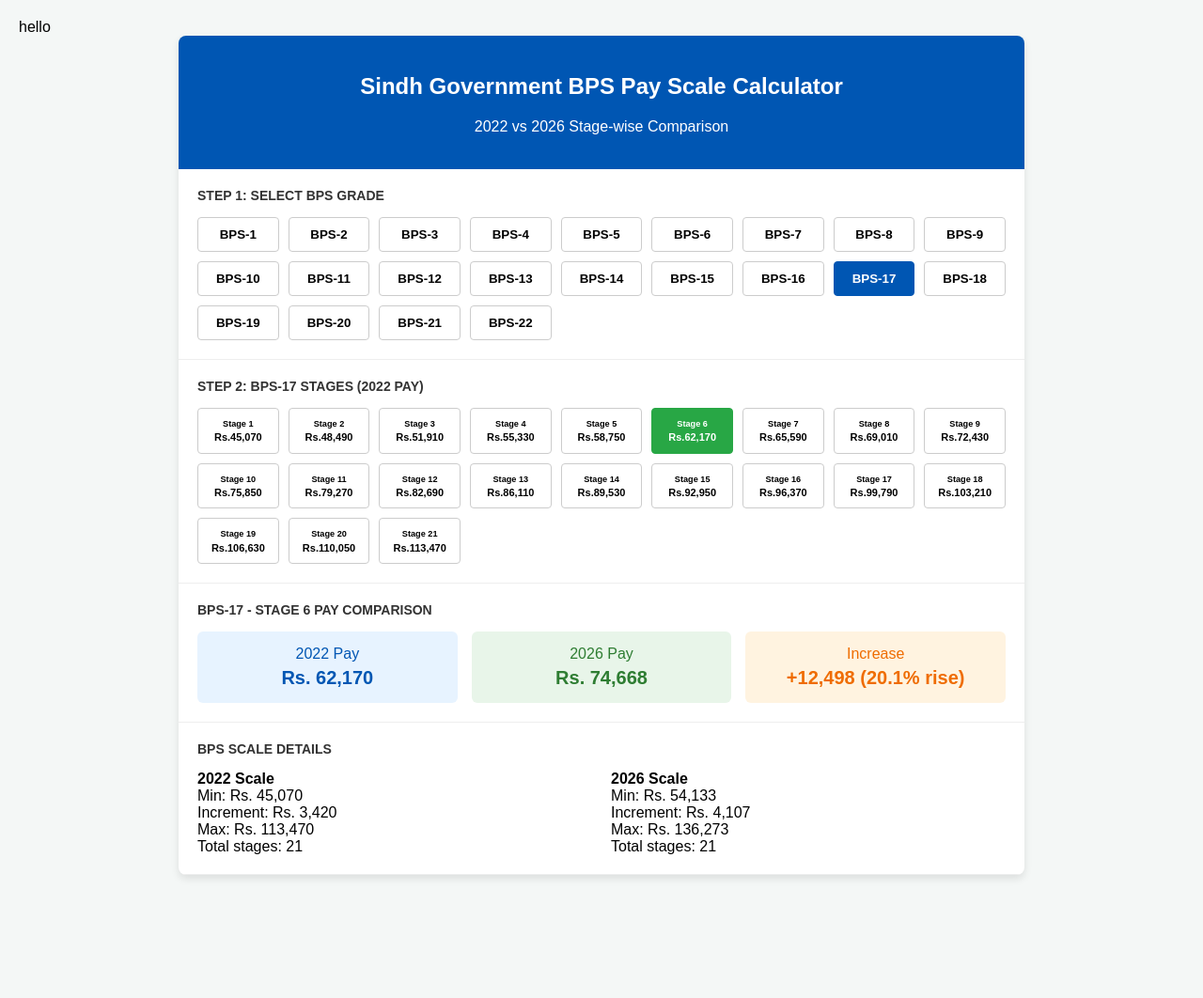
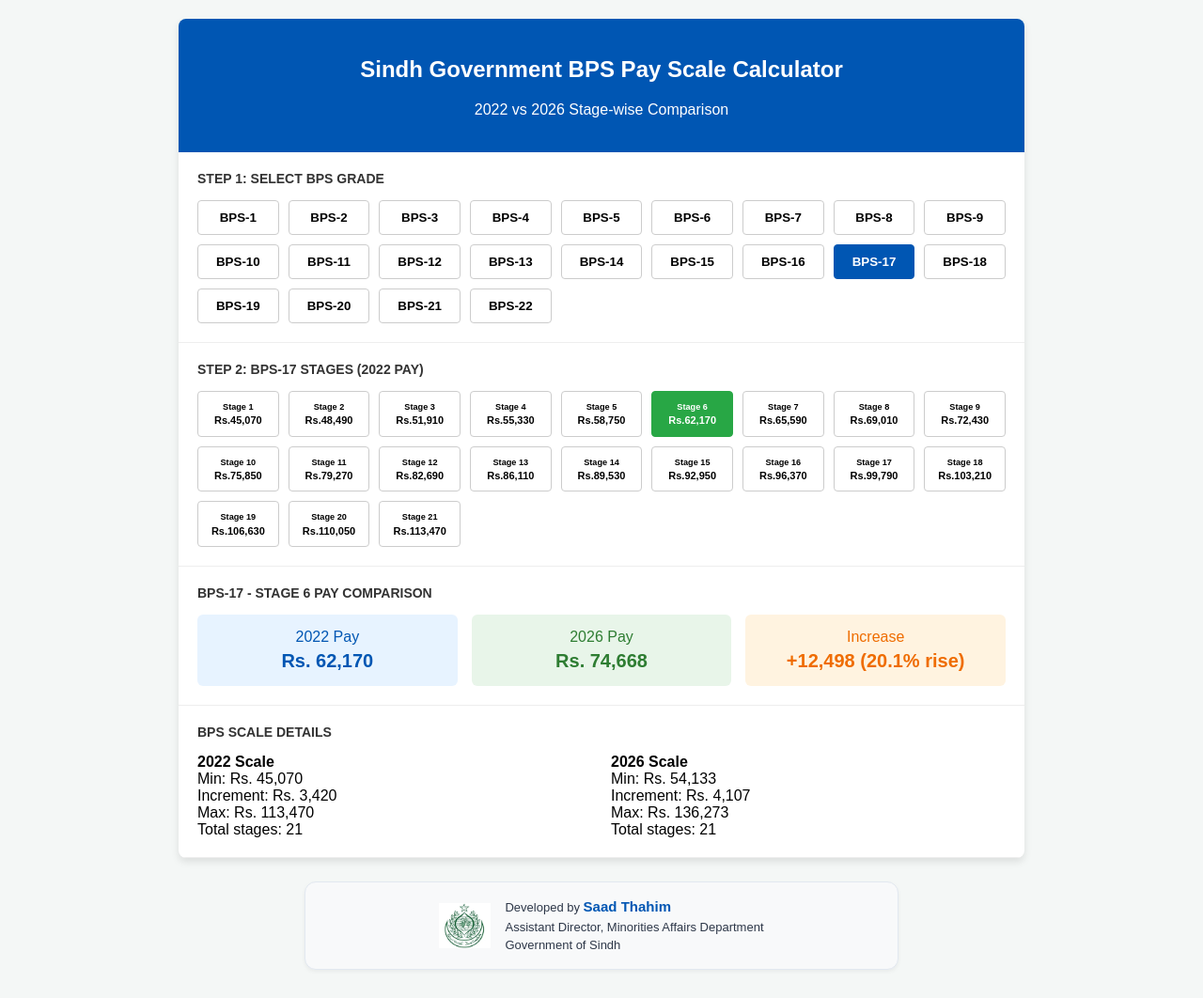
Before and after one commit to thahim/sindh, a plain HTML site: page index.html in a window 1280 px wide. Shown: the whole page at 94% size. Before the commit the page ends 951 px from the top, so only its background shows below. Drawn offline with Linux system fonts and the light colour scheme.

Commit message:
Add developer info footer to index.html

```diff
--- a/index.html
+++ b/index.html
@@ -1,5 +1,4 @@
 <!DOCTYPE html>
-hello
 <html lang="en">
 <head>
     <meta charset="UTF-8">
@@ -23,6 +22,24 @@ hello
         .card-orange { background: #fff3e0; color: #ef6c00; }
         .card-val { font-size: 20px; font-weight: bold; margin-top: 5px; }
         .details-grid { display: grid; grid-template-columns: 1fr 1fr; gap: 20px; }
+
+        /* Developer Info Footer Style */
+        .dev-footer {
+            margin: 25px auto 10px auto;
+            max-width: 600px;
+            background: #f8f9fa;
+            border: 1px solid #e2e8f0;
+            border-radius: 12px;
+            padding: 15px;
+            display: flex;
+            align-items: center;
+            justify-content: center;
+            gap: 15px;
+            box-shadow: 0 2px 4px rgba(0,0,0,0.05);
+        }
+        .dev-logo { width: 55px; height: 55px; object-fit: contain; border-radius: 4px; }
+        .dev-text { color: #2d3748; font-size: 13px; line-height: 1.5; margin: 0; }
+        .dev-name { font-weight: bold; color: #0056b3; font-size: 15px; }
     </style>
 </head>
 <body>
@@ -70,8 +87,16 @@ hello
     </div>
 </div>
 
+<div class="dev-footer">
+    <img src="https://raw.githubusercontent.com/thahim/sindh/main/sindh.jpg" alt="Sindh Logo" class="dev-logo">
+    <p class="dev-text">
+        Developed by <span class="dev-name">Saad Thahim</span><br>
+        Assistant Director, Minorities Affairs Department<br>
+        Government of Sindh
+    </p>
+</div>
+
 <script>
-// Complete BPS-1 se BPS-22 tak ka Scale Data (2022 vs 2026 Estimated Revised Rates)
 const scaleDetails = {
     "1":  { "2022": { min: 13550, inc: 430, max: 26450, totalStages: 30 }, "2026": { min: 16260, inc: 516, max: 31740, totalStages: 30 } },
     "2":  { "2022": { min: 13820, inc: 490, max: 28520, totalStages: 30 }, "2026": { min: 16584, inc: 588, max: 34224, totalStages: 30 } },
@@ -110,7 +135,7 @@ function init() {
             document.querySelectorAll('#bps-container .btn').forEach(b => b.classList.remove('active'));
             btn.classList.add('active');
             selectedBps = String(i);
-            selectedStage = 1; // Grade change hone par default stage 1 set hogi
+            selectedStage = 1;
             renderStages();
         };
         bpsContainer.appendChild(btn);
```
